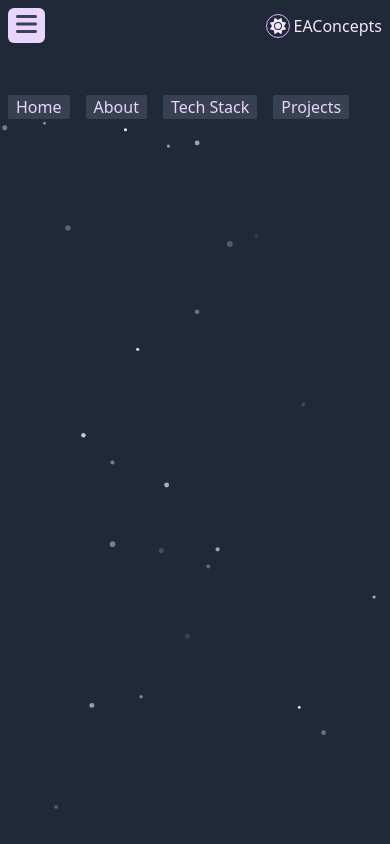
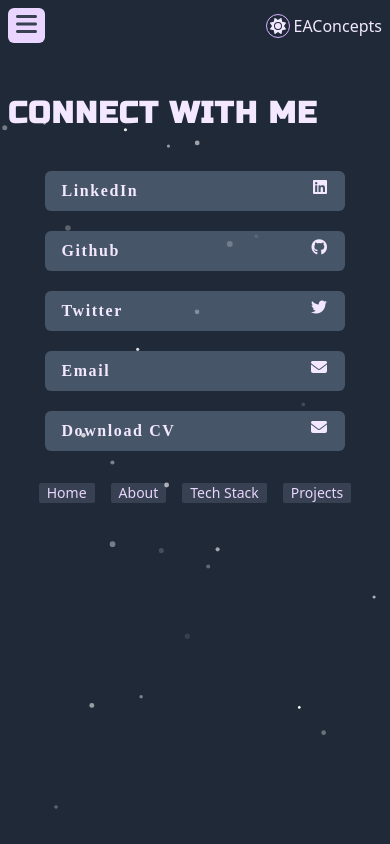
Before and after one commit to EAconcepts/Portfolio, a React (Vite) app: page /contacts in a window 390 px wide. Built offline with nearby package versions, Linux system fonts and the light colour scheme; no server answers; a web font is replaced by a local one.

Commit message:
update: completed the contact page

```diff
--- a/index.html
+++ b/index.html
@@ -4,6 +4,7 @@
     <meta charset="UTF-8" />
     <!-- <link rel="icon" type="image/svg+xml" href="/vite.svg" /> -->
     <meta name="viewport" content="width=device-width, initial-scale=1.0" />
+    <script src="https://kit.fontawesome.com/bb19edabf5.js" crossorigin="anonymous"></script>
     <title>Emmanuel Amoo portfolio</title>
   </head>
   <body>
--- a/src/Components/About.jsx
+++ b/src/Components/About.jsx
@@ -1,25 +1,33 @@
-import React from 'react'
+import React from "react";
 
 const About = () => {
   return (
-    <div className='flex flex-col mt-8 p-2 '>
-      <h1 className='text-3xl uppercase font-heading tracking-wider font-bold text-[#301934] dark:text-purple-200'>
+    <div className="flex flex-col mt-8 md:p-3 ">
+      <h1 className="text-3xl uppercase font-heading tracking-wider font-bold text-[#301934] dark:text-purple-200">
         ABOUT ME
       </h1>
-      <div className='mt-8 dark:text-purple-100 tracking-wide flex flex-col gap-3 font-nunito'>
+      <div className="mt-8 dark:text-purple-100 tracking-wide flex flex-col gap-3 font-nunito">
         <p>
-          Greetings, my name is Emmanuel Amoo, a self taught and result driven developer, skilled in creating and implementing eye catching, functional and user friendly web applications.
-          </p>
-          <p>
-          As a Distinction gradute in Computer Engineering from Federal Polytechnic Ede,Osun State, I've been exposed to the diversities in tech space and have my knowledge expanded, especailly as far as the tech space is concerned.
-          With my relentless passion towards problem-solving and making things work, I have been able to stay updated with the latest trends in the web technology space.
-          </p>
-          <p>
-          I am current seeking for a fast paced environment where I can deliver at a high quality my skill set and up my game, and the same where hardwork is handsomely rewarded.
+          Greetings, my name is Emmanuel Amoo, a self taught and result driven
+          developer, skilled in creating and implementing eye catching,
+          functional and user friendly web applications.
+        </p>
+        <p>
+          As a Distinction gradute in Computer Engineering from Federal
+          Polytechnic Ede,Osun State, I've been exposed to the diversities in
+          tech space and have my knowledge expanded, especailly as far as the
+          tech space is concerned. With my relentless passion towards
+          problem-solving and making things work, I have been able to stay
+          updated with the latest trends in the web technology space.
+        </p>
+        <p>
+          I am current seeking for a fast paced environment where I can deliver
+          at a high quality my skill set and up my game, and the same where
+          hardwork is handsomely rewarded.
         </p>
       </div>
     </div>
-  )
-}
+  );
+};
 
-export default About
+export default About;
--- a/src/Components/Contacts.jsx
+++ b/src/Components/Contacts.jsx
@@ -1,11 +1,53 @@
-import React from 'react'
+import { Link } from "react-router-dom";
 
 const Contacts = () => {
   return (
-    <div>
+    <div className="w-full dark:text-purple-100 mt-8 md:p-3 ">
+      <h2 className="font-heading font-semibold text-3xl tracking-wider">CONNECT WITH ME</h2>
+      <div className="flex flex-col items-center gap-5 md:gap-7 w-full mt-10 md:mt-20">
+        <Link
+          to="https://www.linkedin.com/in/emmanuel-amoo-9856b3209"
+          target="_blank"
+          className="flex justify-between px-4 md:px-10 py-2 rounded-md bg-purple-700 dark:bg-slate-600 text-purple-100 font-edu tracking-widest md:text-xl font-semibold w-[80%] md:w-[50%]"
+        >
+          <p>LinkedIn</p>
+          <i className="fa-brands fa-linkedin"></i>
+        </Link>
+        <Link
+          to="https://github.com/EAconcepts"
+          target="_blank"
+          className="flex justify-between px-4 md:px-10 py-2 rounded-md bg-purple-700 dark:bg-slate-600 text-purple-100 font-edu tracking-widest md:text-xl font-semibold w-[80%] md:w-[50%]"
+        >
+          <p>Github</p>
+          <i className="fa-brands fa-github"></i>
+        </Link>
+        <Link
+          to="https://twitter.com/EmmaAyo_A"
+          target="_blank"
+          className="flex justify-between px-4 md:px-10 py-2 rounded-md bg-purple-700 dark:bg-slate-600 text-purple-100 font-edu tracking-widest md:text-xl font-semibold w-[80%] md:w-[50%]"
+        >
+          <p>Twitter</p>
+          <i className="fa-brands fa-twitter"></i>
+        </Link>
+        <Link
+          to="mailto:amooemmanuel10@gmail.com"
+          target="_blank"
+          className="flex justify-between px-4 md:px-10 py-2 rounded-md bg-purple-700 dark:bg-slate-600 text-purple-100 font-edu tracking-widest md:text-xl font-semibold w-[80%] md:w-[50%]"
+        >
+          <p>Email</p>
+          <i className="fa-solid fa-envelope"></i>
+        </Link>
+        <Link
+          to="https://bit.ly/emmanuelamoo_cv"
+          target="_blank"
+          className="flex justify-between px-4 md:px-10 py-2 rounded-md bg-purple-700 dark:bg-slate-600 text-purple-100 font-edu tracking-widest md:text-xl font-semibold w-[80%] md:w-[50%]"
+        >
+          <p>Download CV</p>
+          <i className="fa-solid fa-envelope"></i>
+        </Link>
+      </div>
+    </div>
+  );
+};
 
-    </div>
-  )
-}
-
-export default Contacts
+export default Contacts;
--- a/src/Components/Footer.jsx
+++ b/src/Components/Footer.jsx
@@ -1,17 +1,63 @@
-import React from 'react'
-import { NavLink } from 'react-router-dom'
+import React from "react";
+import { NavLink } from "react-router-dom";
 
 const Footer = () => {
   return (
     <footer>
-        <nav className='flex flex-row gap-4'>
-            <NavLink to='/' className={({isActive})=>isActive ? 'hidden' : `bg-gray-700 px-2 rounded-sm dark:text-purple-200`}>Home</NavLink>
-            <NavLink to='/about' className={({isActive})=>isActive ? 'hidden' : `bg-gray-700 px-2 rounded-sm dark:text-purple-200`}>About</NavLink>
-            <NavLink to='/tech-stack' className={({isActive})=>isActive ? 'hidden' : `bg-gray-700 px-2 rounded-sm dark:text-purple-200`}>Tech Stack</NavLink>
-            <NavLink to='/projects' className={({isActive})=>isActive ? 'hidden' : `bg-gray-700 px-2 rounded-sm dark:text-purple-200`}>Projects</NavLink>
-        </nav>
+      <nav className="flex flex-row justify-center gap-4 text-sm">
+        <NavLink
+          to="/"
+          className={({ isActive }) =>
+            isActive
+              ? "hidden"
+              : `bg-purple-700 text-slate-200 dark:bg-gray-700 px-2 rounded-sm dark:text-purple-200`
+          }
+        >
+          Home
+        </NavLink>
+        <NavLink
+          to="/about"
+          className={({ isActive }) =>
+            isActive
+              ? "hidden"
+              : `bg-purple-700 text-slate-200 dark:bg-gray-700 px-2 rounded-sm dark:text-purple-200`
+          }
+        >
+          About
+        </NavLink>
+        <NavLink
+          to="/tech-stack"
+          className={({ isActive }) =>
+            isActive
+              ? "hidden"
+              : `bg-purple-700 text-slate-200 dark:bg-gray-700 px-2 rounded-sm dark:text-purple-200`
+          }
+        >
+          Tech Stack
+        </NavLink>
+        <NavLink
+          to="/projects"
+          className={({ isActive }) =>
+            isActive
+              ? "hidden"
+              : `bg-purple-700 text-slate-200 dark:bg-gray-700 px-2 rounded-sm dark:text-purple-200`
+          }
+        >
+          Projects
+        </NavLink>
+        <NavLink
+          to="/contacts"
+          className={({ isActive }) =>
+            isActive
+              ? "hidden"
+              : `bg-purple-700 text-slate-200 dark:bg-gray-700 px-2 rounded-sm dark:text-purple-200`
+          }
+        >
+          Contact
+        </NavLink>
+      </nav>
     </footer>
-  )
-}
+  );
+};
 
-export default Footer
+export default Footer;
--- a/src/Components/Projects.jsx
+++ b/src/Components/Projects.jsx
@@ -7,7 +7,7 @@
   // console.log(githubProjects)
 
   return (
-    <div className='h-full md:flex mt-8 md:flex-col dark:text-purple-200 text-[#301934]'>
+    <div className='h-full md:flex mt-8 md:p-3 md:flex-col dark:text-purple-200 text-[#301934]'>
       <h2 className='text-lg md:text-3xl font-bold font-heading tracking-wider'>MY PROJECTS</h2>
       <div className='w-full flex flex-col justify-center mt-8'>
         <div className='w-full'>
```
